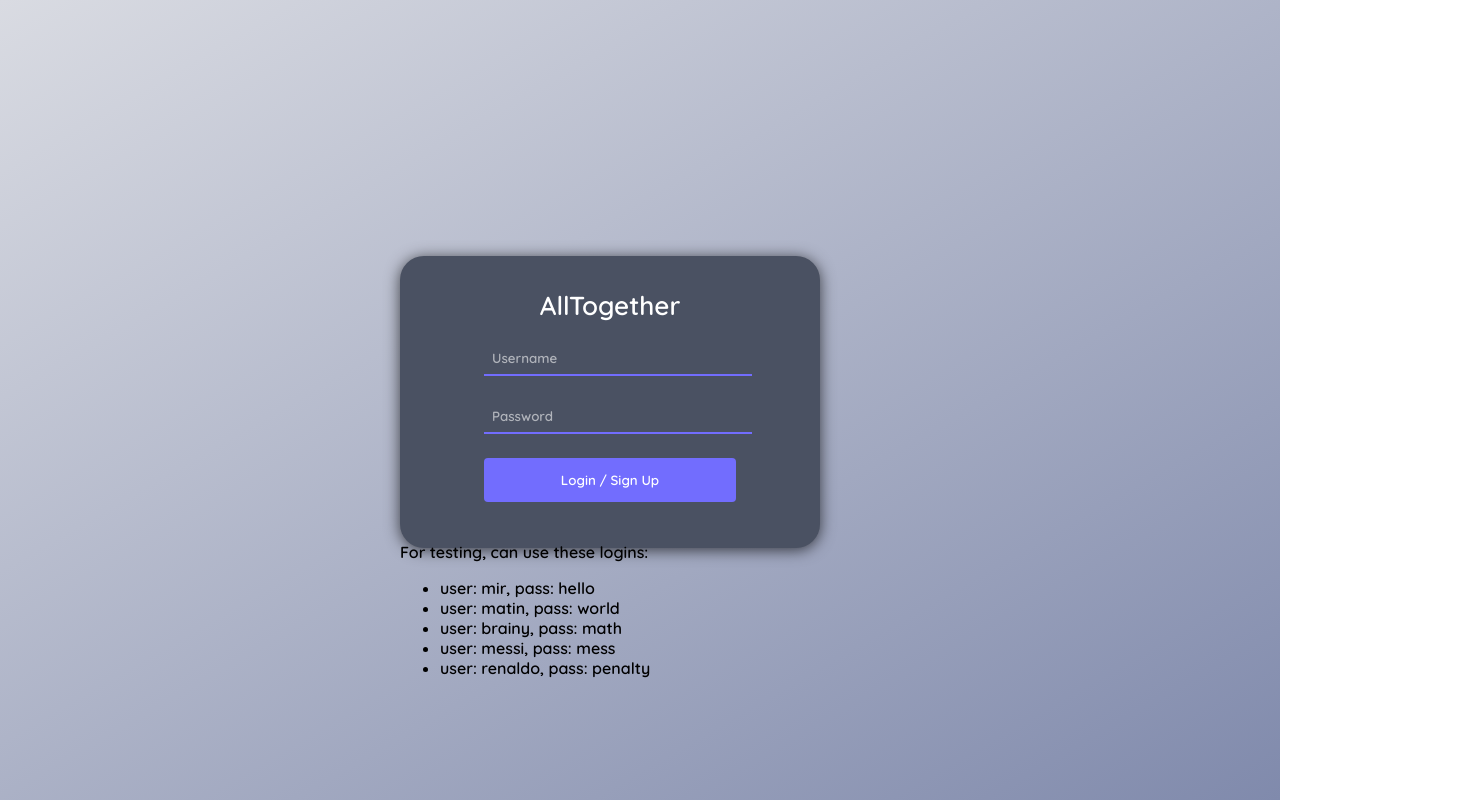
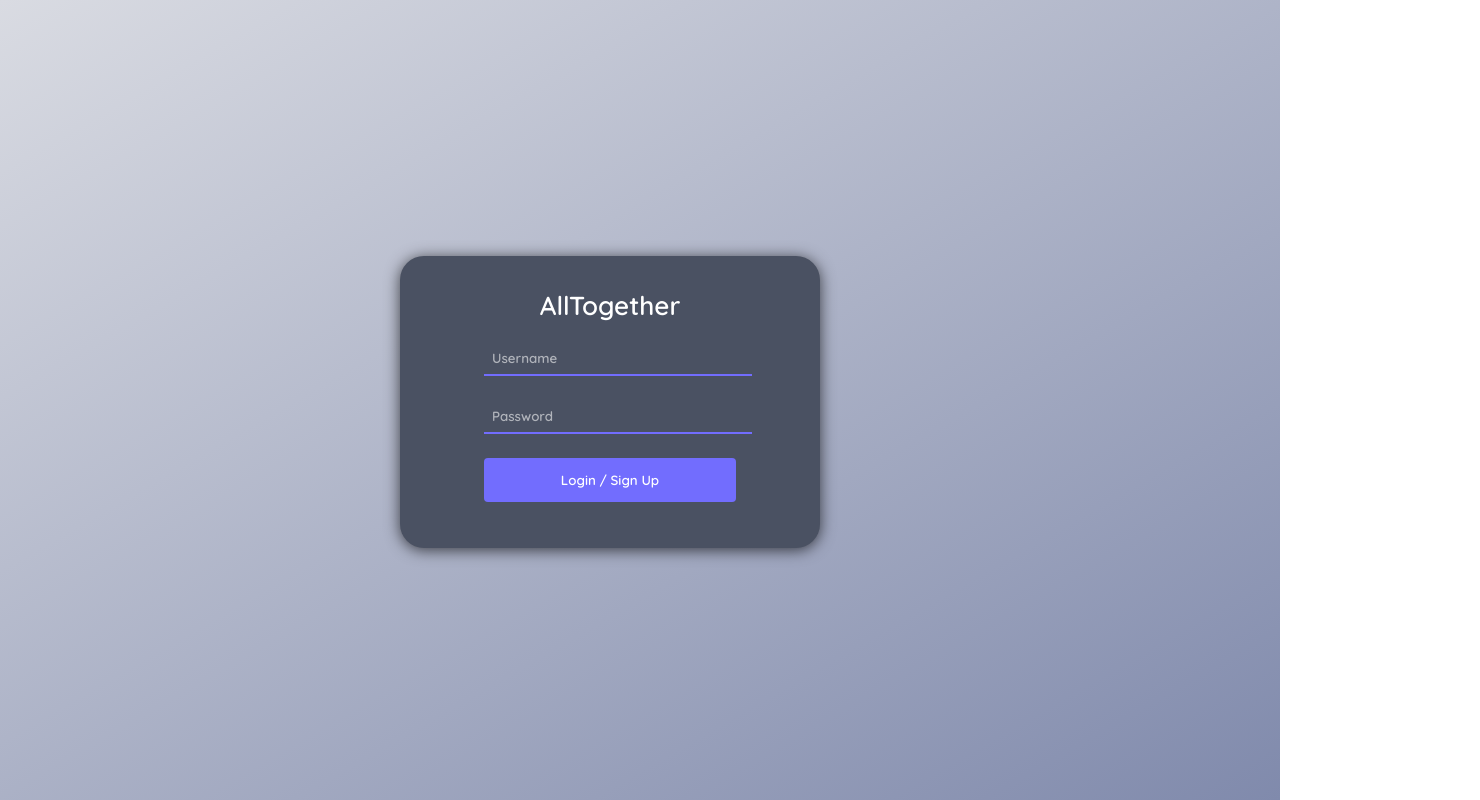
Before and after one commit to MirShahiduzzaman/AllTogether-Chat-App, a Next.js app: page / in a window 1280 px wide. Shown: the whole page, 1480 px wide, since content can reach past the window. Built offline with nearby package versions, Linux system fonts and the light colour scheme.

Commit message:
Moved Instructions to README

```diff
--- a/pages/index.js
+++ b/pages/index.js
@@ -53,20 +53,6 @@ export default function Auth() {
           </button>
         </form>
       </div>
-
-      <span className="instruct">
-        For testing, can use these logins:
-
-        <ul>
-          <li>user: mir, pass: hello</li>
-          <li>user: matin, pass: world</li>
-          <li>user: brainy, pass: math</li>
-          <li>user: messi, pass: mess</li>
-          <li>user: renaldo, pass: penalty</li>
-        </ul>
-      </span>
-
-
     </div>
   );
 }
--- a/styles/auth.css
+++ b/styles/auth.css
@@ -33,13 +33,6 @@
   font-size: 26px;
 }
 
-.instruct {
-  position: relative;
-  top: 150px;
-  left: calc(50vw - 240px - 100px);
-  right:auto;
-}
-
 .text-input {
   width: 100%;
   padding: 8px;
```
Also changed, not shown: 1 other file (tests, documents, lock files or other folders).
